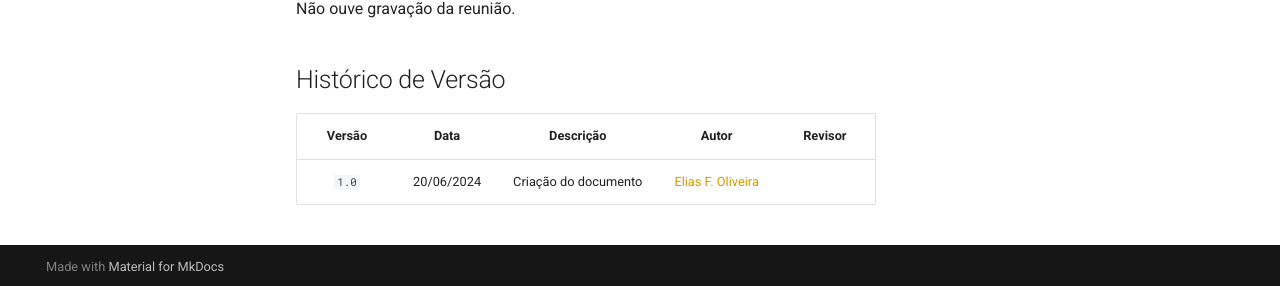
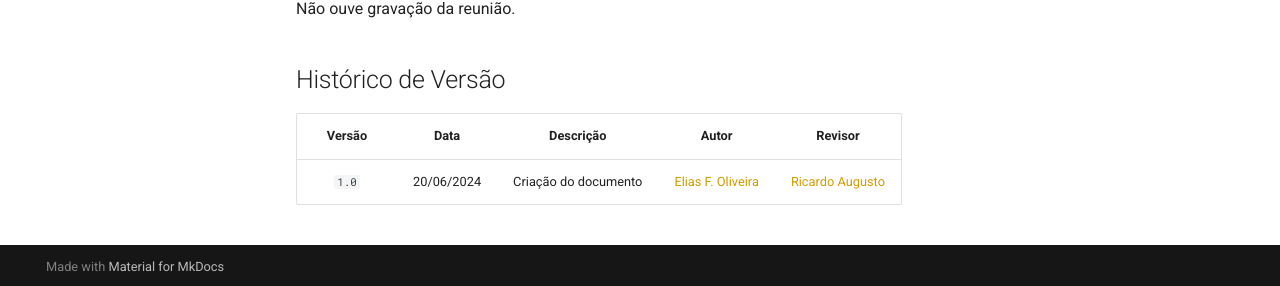
Before and after one commit to Requisitos-de-Software/2024.1-Serasa, an MkDocs documentation site: the page built from docs/atas/ata6.md, in a window 1280 px wide and 900 px high, scrolled down 855 px. Shown: the part 611-897 px from the top of the window. Built offline with MkDocs 1.6.1 and Material for MkDocs 9.7.7, drawn with Linux system fonts in a browser that asks for light colours; comment, search, counter and statistics services are not loaded.

Commit message:
adicionando revisor

```diff
--- a/docs/atas/ata6.md
+++ b/docs/atas/ata6.md
@@ -77,7 +77,7 @@ Não ouve gravação da reunião.
 
 | Versão | Data | Descrição | Autor | Revisor
 |:-:|:-:|:-:|:-:|:-:|
-|`1.0`| 20/06/2024 | Criação do documento| [Elias F. Oliveira][EliasGH] |  |
+|`1.0`| 20/06/2024 | Criação do documento| [Elias F. Oliveira][EliasGH] | [Ricardo Augusto][RicardoGH] |
 
 [ClaudioGH]: https://github.com/claudiohsc
 [DaniloGH]: https://github.com/Danilo-Carvalho-Antunes
```
Also changed, not shown: docs/pos-rastreabilidade/backward-from.md (+1 -1 lines).
